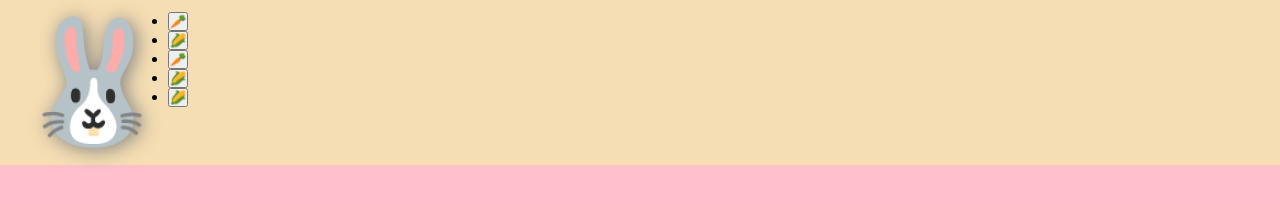
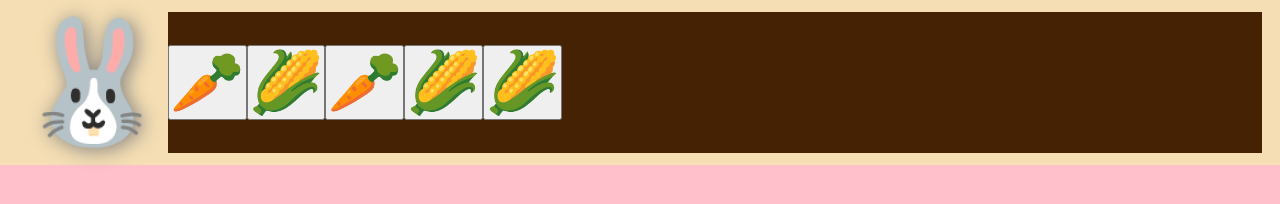
Before and after one commit to nekiy-nick/it-incubus, a plain HTML site: page ENTRANT/00 registration/index.html in a window 1280 px wide. Drawn offline with Linux system fonts and the light colour scheme.

Commit message:
Edit header carrot UI

```diff
--- a/ENTRANT/00 registration/css/style.css
+++ b/ENTRANT/00 registration/css/style.css
@@ -23,3 +23,23 @@ body {
 	font-size: 120px;
 	text-shadow: 3px 2px 20px gray;
 }
+
+.block-header__ui-list {
+	display: flex;
+	flex: 1 0 auto;
+	align-items: center;
+}
+
+.block-header-ui-list {
+	list-style: none;
+	background-color: #442203;
+}
+
+.block-header-ui-list__item {
+
+}
+
+.block-header-ui-list__btn {
+	font-size: 60px;
+	cursor: pointer;
+}
--- a/ENTRANT/00 registration/index.html
+++ b/ENTRANT/00 registration/index.html
@@ -10,13 +10,13 @@
 			<span class="block-header__logotype">🐰</span>
 			<ul class="block-header__ui-list block-header-ui-list">
 				<li class="block-header-ui-list__item">
-					<button class="block-header-ui-list__btn">🥕</button>
+					<button class="block-header-ui-list__btn block-header-ui-list__btn_carrot">🥕</button>
 				</li>
 				<li class="block-header-ui-list__item">
 					<button class="block-header-ui-list__btn">🌽</button>
 				</li>
 				<li class="block-header-ui-list__item">
-					<button class="block-header-ui-list__btn">🥕</button>
+					<button class="block-header-ui-list__btn block-header-ui-list__btn_carrot">🥕</button>
 				</li>
 				<li class="block-header-ui-list__item">
 					<button class="block-header-ui-list__btn">🌽</button>
@@ -26,5 +26,7 @@
 				</li>
 			</ul>
 		</header>
+
+		<script src="./js/script.js"></script>
 	</body>
 </html>
```
